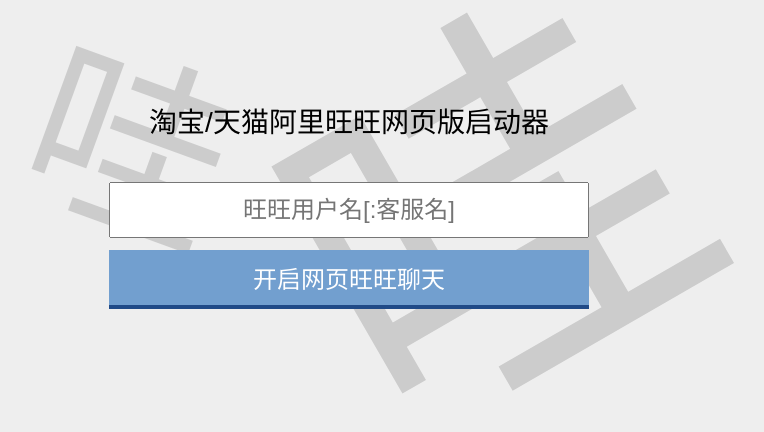
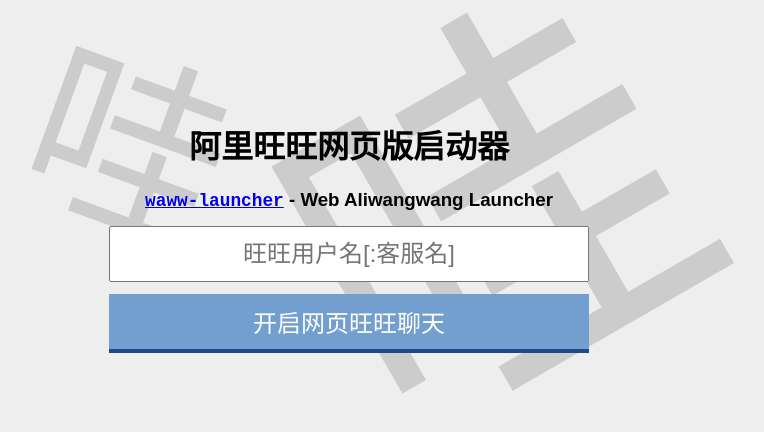
Before and after one commit to gDD/waww-launcher, a plain HTML site: page index.html in a window 1280 px wide. Shown: the whole page, without its empty margins (291-1055 px from the left). Drawn offline with nearby package versions, Linux system fonts and the light colour scheme.

Commit message:
Consistent Chinese description, add English description, link back to GitHub project page

```diff
--- a/index.html
+++ b/index.html
@@ -67,9 +67,20 @@
         }
 
         legend {
+            display: none;
+        }
+
+        h1,
+        h2 {
             text-align: center;
-            font-size: 28px;
-            margin-bottom: 1.5em;
+        }
+
+        h2 {
+            font-size: 1.17em;
+        }
+
+        h2 code {
+            font-size: 1.17em;
         }
 
         .entrance {
@@ -139,8 +150,14 @@
 <body>
 <!-- 淘宝/天猫官网上的旺旺聊天按钮 was broken -->
 <form id="waww-launcher" target="_blank" method="GET" action="http://www.taobao.com/webww/index.php">
+    <h1>
+        阿里旺旺网页版启动器
+    </h1>
+    <h2>
+        <a href="https://github.com/gaomd/waww-launcher"><code>waww-launcher</code></a> - Web Aliwangwang Launcher
+    </h2>
     <fieldset>
-        <legend>淘宝/天猫阿里旺旺网页版启动器</legend>
+        <legend>阿里旺旺网页版启动器</legend>
         <input type="hidden" name="siteid" value="cntaobao"/>
         <input type="hidden" name="charset" value="utf-8"/>
 
```
